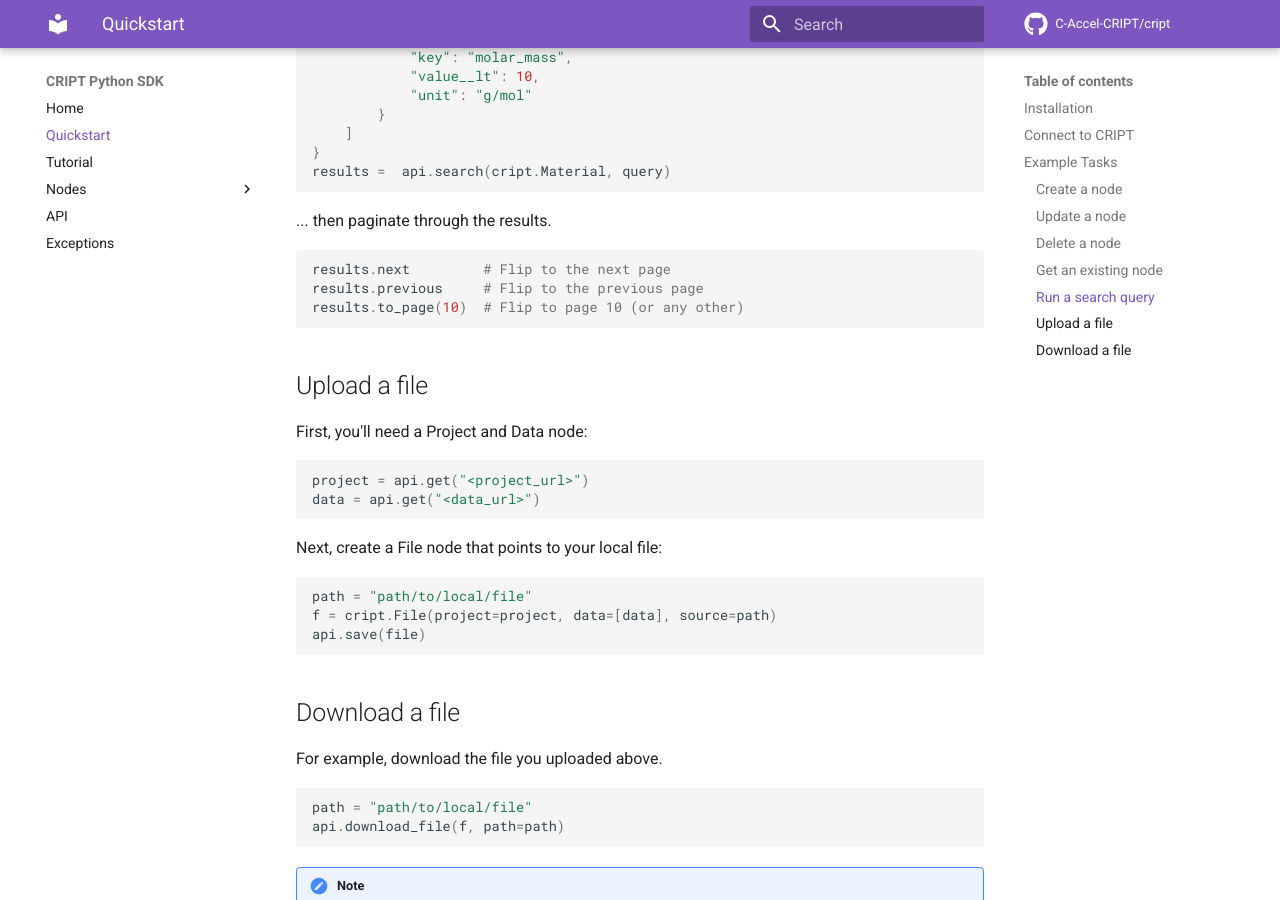
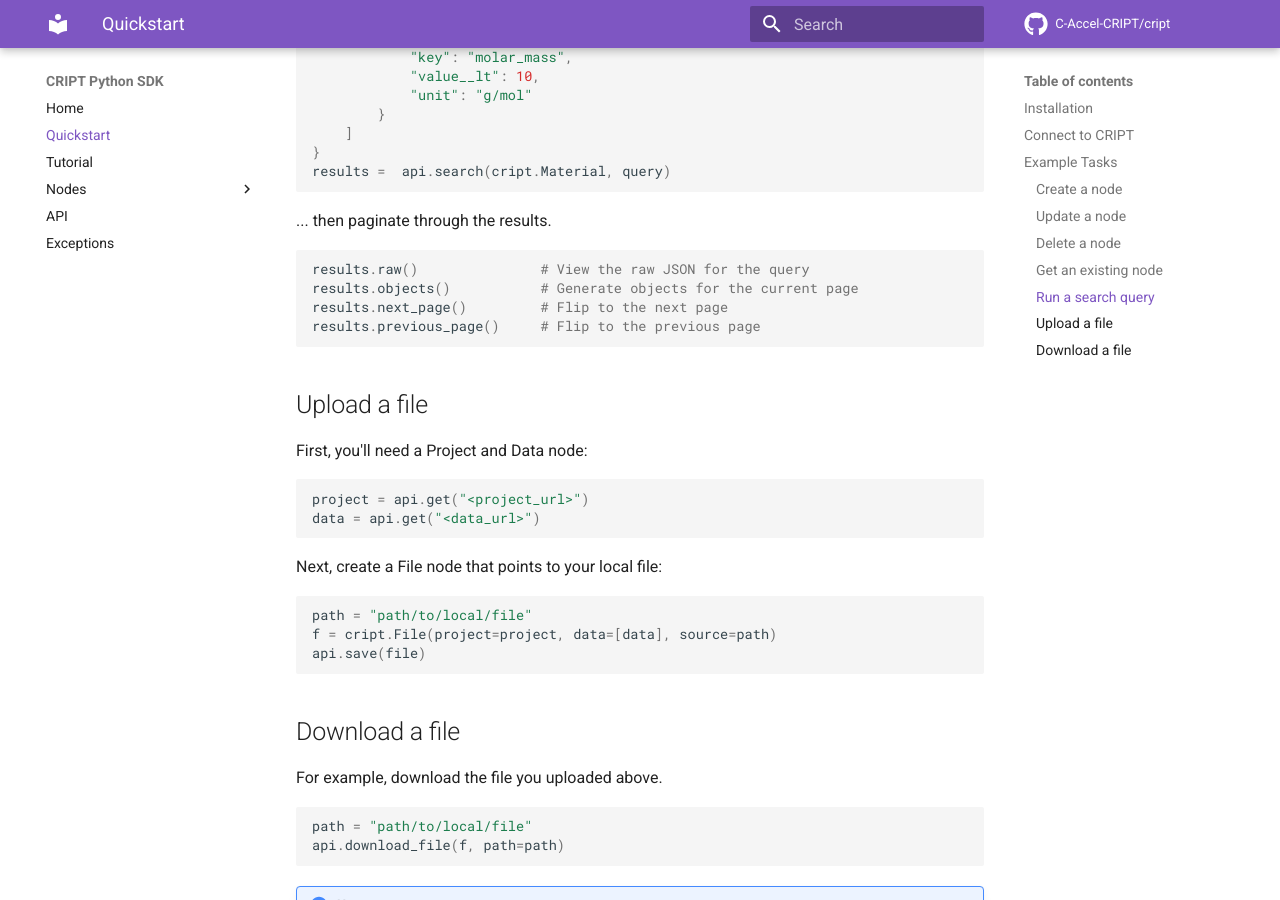
Before and after one commit to C-Accel-CRIPT/sdk-archive, an MkDocs documentation site: the page built from docs/quickstart.md, in a window 1280 px wide and 900 px high, scrolled down 2318 px. Built offline with MkDocs 1.6.1 and Material for MkDocs 9.7.7, drawn with Linux system fonts in a browser that asks for light colours; comment, search, counter and statistics services are not loaded.

Commit message:
Docs: update quickstart search section

````diff
--- a/docs/quickstart.md
+++ b/docs/quickstart.md
@@ -95,9 +95,10 @@ results =  api.search(cript.Material, query)
 
 ... then paginate through the results.
 ``` py
-results.next         # Flip to the next page
-results.previous     # Flip to the previous page
-results.to_page(10)  # Flip to page 10 (or any other)
+results.raw()               # View the raw JSON for the query
+results.objects()           # Generate objects for the current page
+results.next_page()         # Flip to the next page
+results.previous_page()     # Flip to the previous page
 ```
 
 ## Upload a file
````
